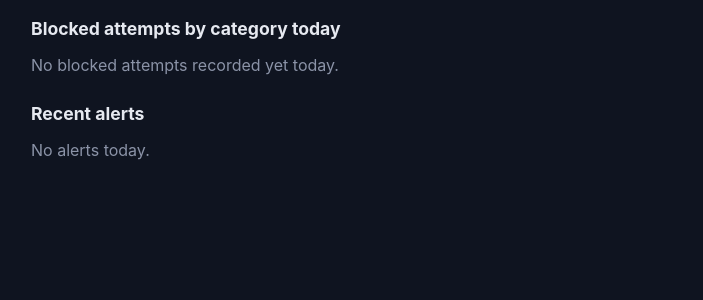
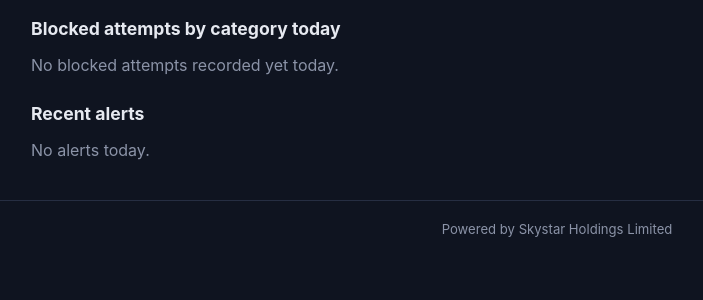
Before and after one commit to gathuk/Shebe, a Flask app: page / in a window 1280 px wide. Shown: the part 336-636 px from the top of the page, without its empty margins (83-786 px from the left). Run offline with Flask 3, Linux system fonts and the light colour scheme.

Commit message:
Add "Powered by Skystar Holdings Limited" footer to NetLimit dashboard (#6)
Co-authored-by: Claude <noreply@anthropic.com>

```diff
--- a/netlimit/static/css/style.css
+++ b/netlimit/static/css/style.css
@@ -40,6 +40,14 @@ body {
 .topbar nav a:hover { color: var(--text); }
 
 .content { padding: 24px; max-width: 1100px; margin: 0 auto; }
+
+.footer {
+  text-align: center;
+  padding: 20px;
+  color: var(--muted);
+  font-size: 0.82rem;
+  border-top: 1px solid var(--border);
+}
 
 h1 { font-size: 1.4rem; margin-bottom: 4px; }
 h2 { font-size: 1.1rem; margin-top: 28px; }
--- a/netlimit/templates/base.html
+++ b/netlimit/templates/base.html
@@ -21,5 +21,6 @@
   <main class="content">
     {% block content %}{% endblock %}
   </main>
+  <footer class="footer">Powered by Skystar Holdings Limited</footer>
 </body>
 </html>
```
